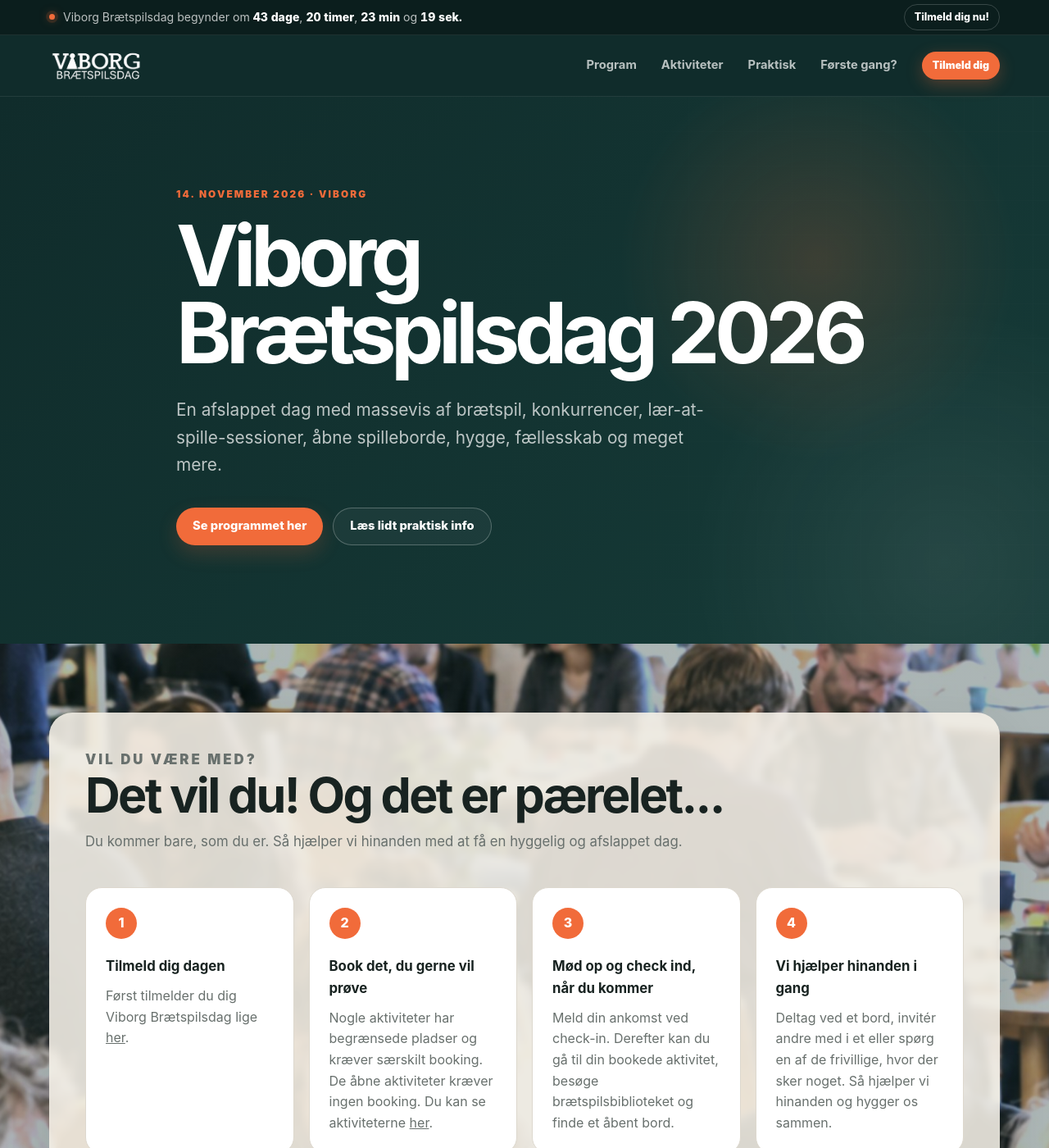
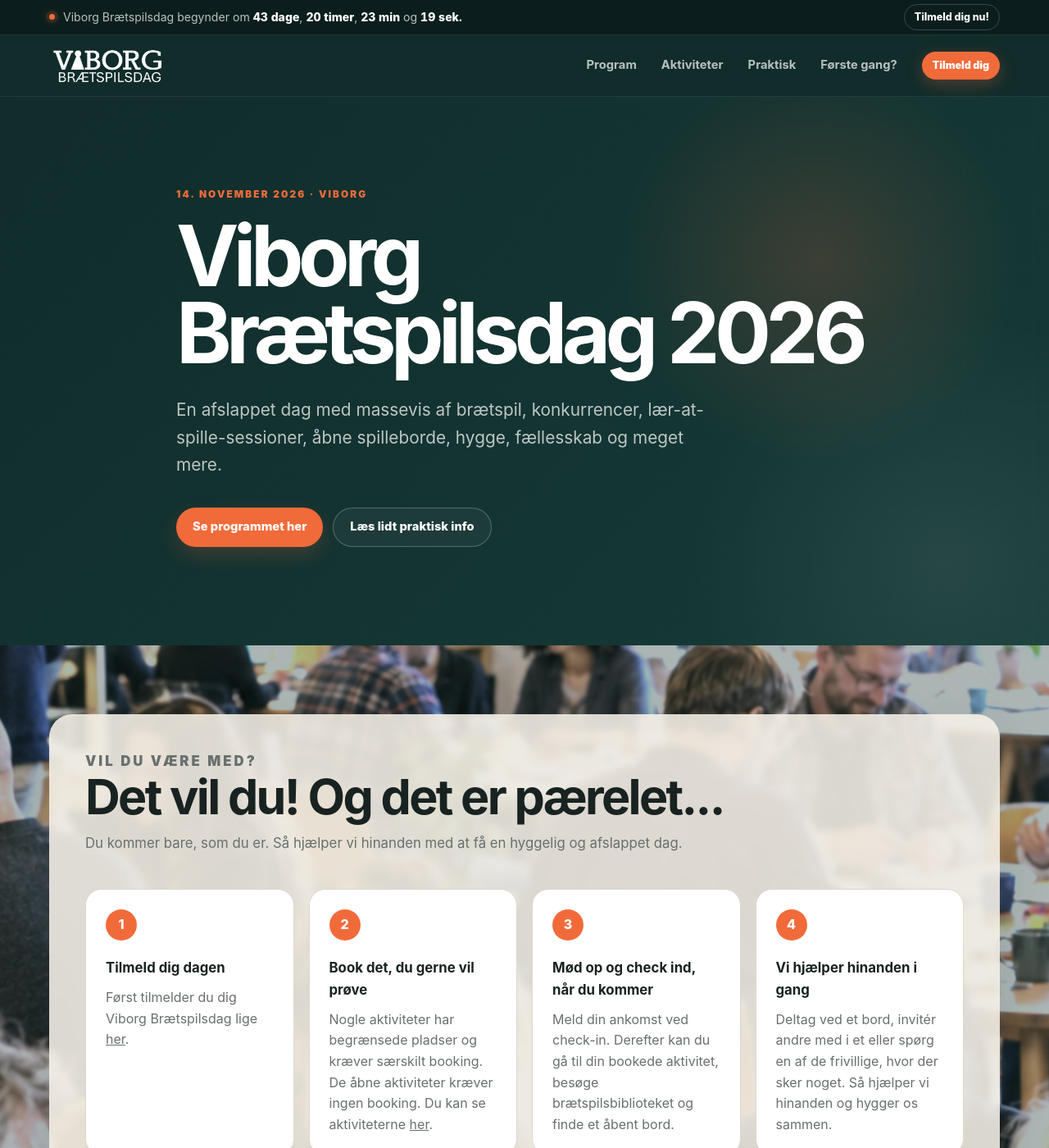
Before and after one commit to Andrejao/spilex, a Jekyll site: the page built from index.html, in a window 1280 px wide and 1400 px high. Shown: the whole window at 82% size. Built offline with Jekyll 4.4.1, drawn with Linux system fonts in a browser that asks for light colours.

Commit message:
Update style.css

```diff
--- a/assets/css/style.css
+++ b/assets/css/style.css
@@ -33,22 +33,28 @@
    GRUNDINDSTILLINGER
    ========================================================= */
 
-.logo {
+.site-header .logo {
   display: flex;
   align-items: center;
   flex-shrink: 0;
-}
-
-.logo img {
+  line-height: 0;
+}
+
+.site-header .logo img {
   display: block;
-  width: auto;
-  height: 42px;
-  max-width: 100%;
+  height: 52px !important;
+  width: auto !important;
+  max-height: 52px !important;
+  max-width: 240px;
   object-fit: contain;
 }
 
-* {
-  box-sizing: border-box;
+@media (max-width: 768px) {
+  .site-header .logo img {
+    height: 40px !important;
+    max-height: 40px !important;
+    max-width: 190px;
+  }
 }
 
 html {
```
